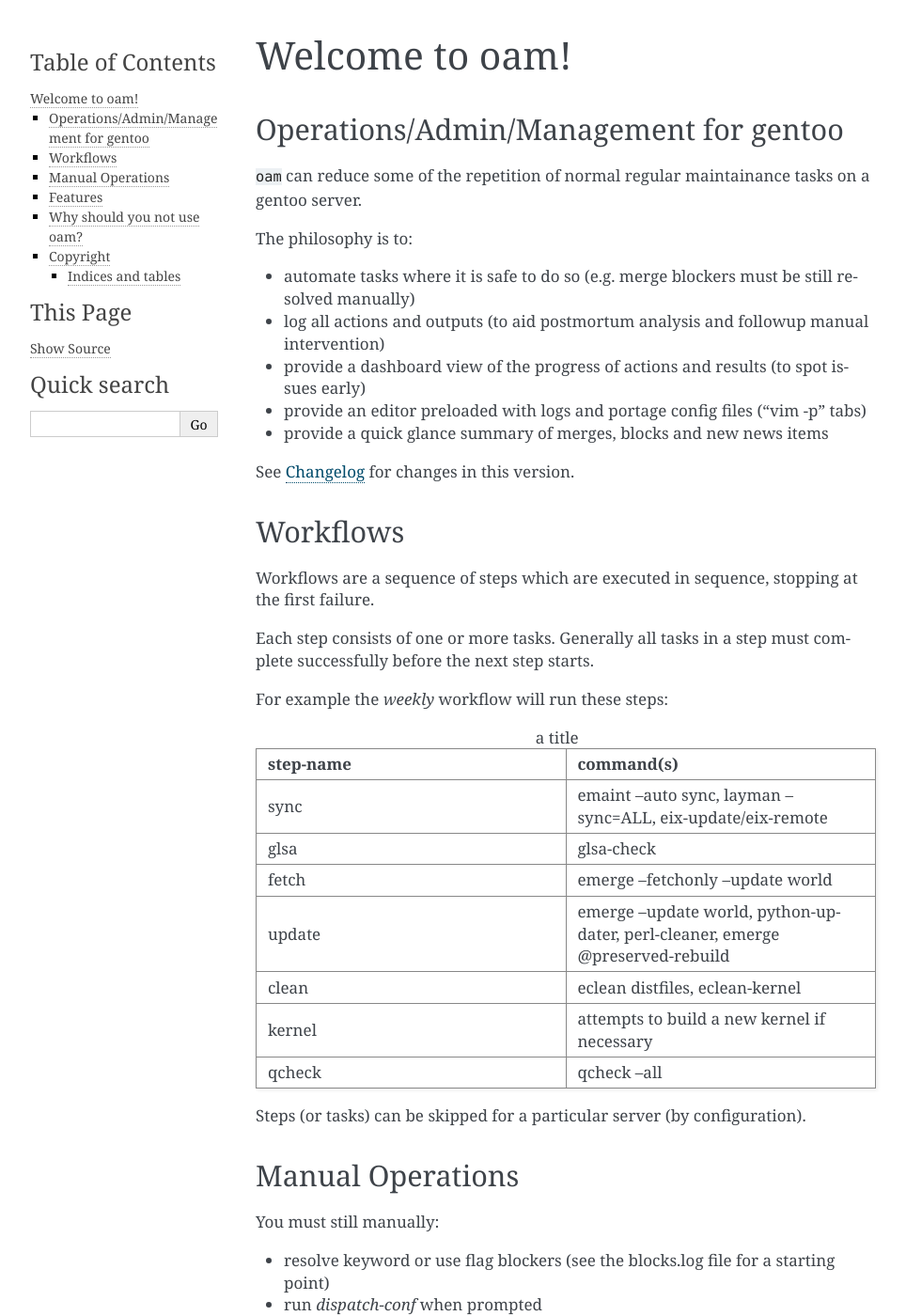
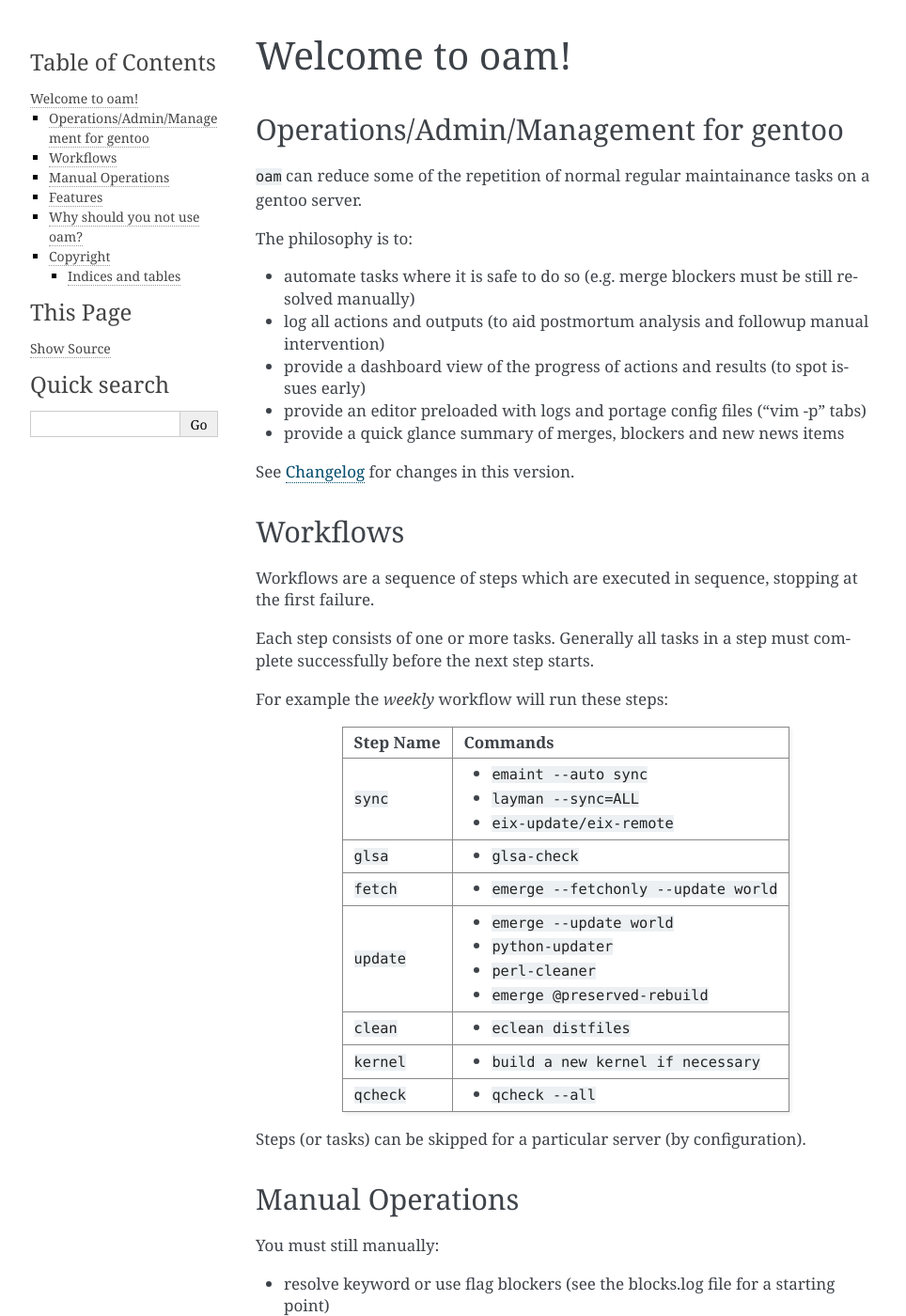
Before and after one commit to lmiphay/oam, a Sphinx documentation site: the page built from docs/source/index.rst, in a window 1280 px wide and 1400 px high. Shown: the whole window at 94% size, without its empty margins (148-1112 px from the left). Built offline with Sphinx 7.4.7, drawn with Linux system fonts in a browser that asks for light colours.

```diff
--- a/docs/source/index.rst
+++ b/docs/source/index.rst
@@ -18,7 +18,7 @@ The philosophy is to:
 + log all actions and outputs (to aid postmortum analysis and followup manual intervention)
 + provide a dashboard view of the progress of actions and results (to spot issues early)
 + provide an editor preloaded with logs and portage config files ("vim -p" tabs)
-+ provide a quick glance summary of merges, blocks and new news items
++ provide a quick glance summary of merges, blockers and new news items
 
 See :doc:`changelog` for changes in this version.
 
@@ -34,17 +34,28 @@ complete successfully before the next step starts.
 
 For example the `weekly` workflow will run these steps:
 
-.. csv-table:: a title
-   :header: "step-name", "command(s)"
-   :widths: 20, 20
-
-	"sync",   "emaint --auto sync, layman --sync=ALL, eix-update/eix-remote"
-	"glsa",   "glsa-check"
-	"fetch",  "emerge --fetchonly --update world"
-	"update", "emerge --update world, python-updater, perl-cleaner, emerge @preserved-rebuild"
-	"clean",  "eclean distfiles, eclean-kernel"
-	"kernel", "attempts to build a new kernel if necessary"
-	"qcheck", "qcheck --all"
++------------+-----------------------------------------+
+| Step Name  | Commands                                |
++============+=========================================+
+| ``sync``   | -  ``emaint --auto sync``               |
+|            | -  ``layman --sync=ALL``                |
+|            | -  ``eix-update/eix-remote``            |
++------------+-----------------------------------------+
+| ``glsa``   | - ``glsa-check``                        |
++------------+-----------------------------------------+
+| ``fetch``  | - ``emerge --fetchonly --update world`` |
++------------+-----------------------------------------+
+| ``update`` | - ``emerge --update world``             |
+|            | - ``python-updater``                    |
+|            | - ``perl-cleaner``                      |
+|            | - ``emerge @preserved-rebuild``         |
++------------+-----------------------------------------+
+| ``clean``  | - ``eclean distfiles``                  |
++------------+-----------------------------------------+
+| ``kernel`` | - ``build a new kernel if necessary``   |
++------------+-----------------------------------------+
+| ``qcheck`` | - ``qcheck --all``                      |
++------------+-----------------------------------------+
 
 Steps (or tasks) can be skipped for a particular server (by configuration).
 
--- a/docs/source/quickstart.rst
+++ b/docs/source/quickstart.rst
@@ -15,6 +15,8 @@ Quickstart
   Then::
 
     # emerge oam
+
+  The `getoam.sh <https://raw.githubusercontent.com/lmiphay/oam/master/bin/getoam.sh>`_ script attempts to run all of these steps.
 
 * Review the default settings, make any local changes::
 
```
